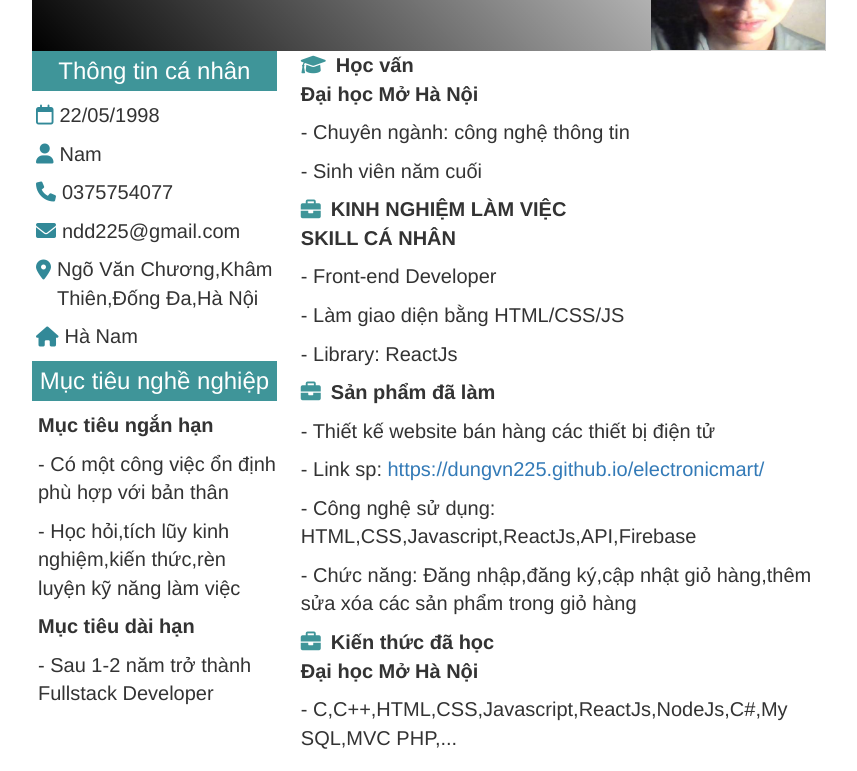
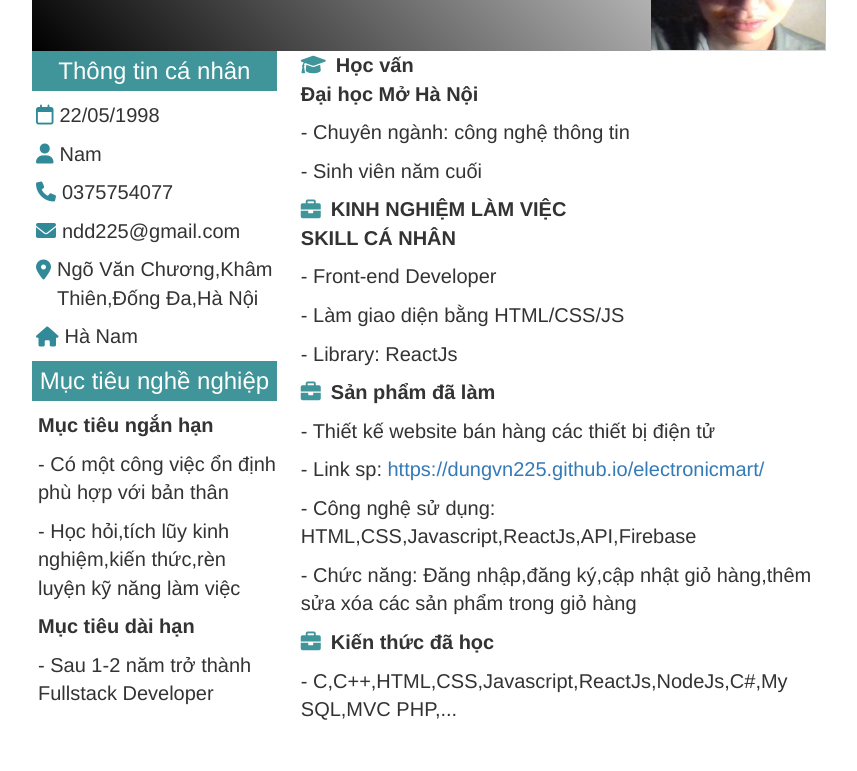
Before and after one commit to dungvn225/cv33, a plain HTML site: page index.html in a window 1280 px wide. Shown: the part 119-890 px from the top of the page, without its empty margins (211-1068 px from the left). Drawn offline with Linux system fonts and the light colour scheme; a script that the page names is missing.

Commit message:
first commit

```diff
--- a/index.html
+++ b/index.html
@@ -151,7 +151,7 @@
 					<i class="fa-solid fa-briefcase main__right-title-icon"></i>
 					<div class="main__right-title-name">Kiến thức đã học</div>
 				</div>
-				<div class="main__right-name">Đại học Mở Hà Nội</div>
+
 				<ul class="main__right-list">
 					<li class="main__right-item">
 						- C,C++,HTML,CSS,Javascript,ReactJs,NodeJs,C#,My SQL,MVC PHP,...
```
